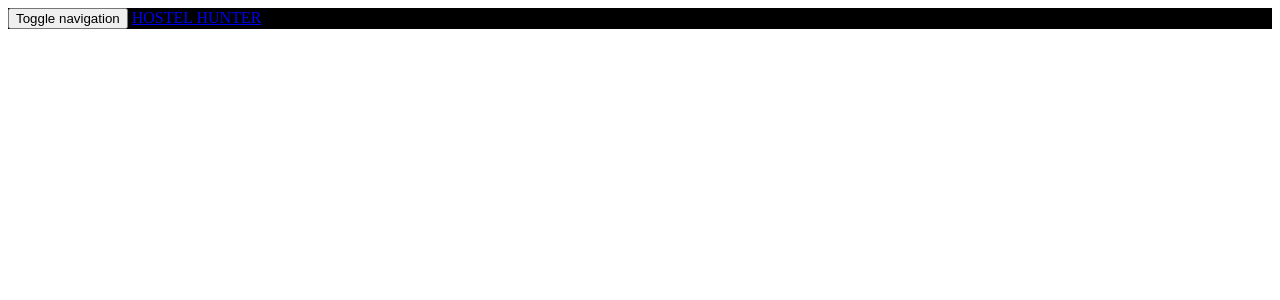
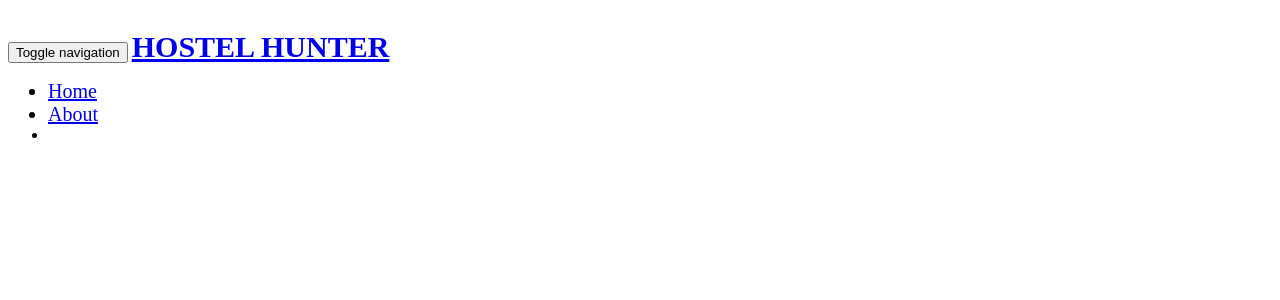
Before and after one commit to beattykariuki/Hostel-Hunter, a Python web app: template app/templates/navbar.html in a window 1280 px wide. Shown: the top 300 px of the page. Run offline with Jinja, Linux system fonts and the light colour scheme; the template is opened without the code that fills it, so the values that code supplies are empty; some libraries are stand-ins or nearby versions.

Commit message:
make navbar and navbar border lines transparent

```diff
--- a/app/templates/navbar.html
+++ b/app/templates/navbar.html
@@ -1,17 +1,28 @@
-<div class="navbar navbar-inverse" role="navigation">
-    <div class="container-fluid">
-        <div class="navbar-header" style="background-color: black">
+<div class="container-fluid">
+    <div class="navbar navbar-inverse" role="navigation" style="position:absolute; top:30px; z-index:10; background-color:transparent; width:800px; border-color: transparent;">
+        <!--navbar-inverse is black, navbar-default is grey-->
+
+        <div class="navbar-header">
             <button type="button" class="navbar-toggle" data-toggle="collapse" data-target=".navbar-collapse">
                 <span class="sr-only">Toggle navigation</span>
                 <span class="icon-bar"></span>
                 <span class="icon-bar"></span>
                 <span class="icon-bar"></span>
             </button>
-            <a class="navbar-brand" href="/">HOSTEL HUNTER</a>
-        </div>
-        <div class="navbar-collapse collapse">
-
+            <a class="navbar-brand" href="/" style="font-size:30px; font-weight:bolder;">HOSTEL HUNTER</a>
         </div>
 
+        <div class="navbar-collapse collapse">
+            <ul class="nav navbar-nav navbar-right">
+                <li class="list" style="font-size:20px;"><a href="#">Home</a></li>
+                <li class="list" style="font-size:20px;"><a href="#">About</a></li>
+                <li class="dropdown">
+                    <!-- <a href="#" class="dropdown-toggle" data-toggle="dropdown"><b class="caret"></b></a> -->
+                    <ul class="dropdown-menu">
+                    </ul>
+                </li>
+            </ul>
+        </div>
+        <!--/.nav-collapse -->
     </div>
 </div>
```
